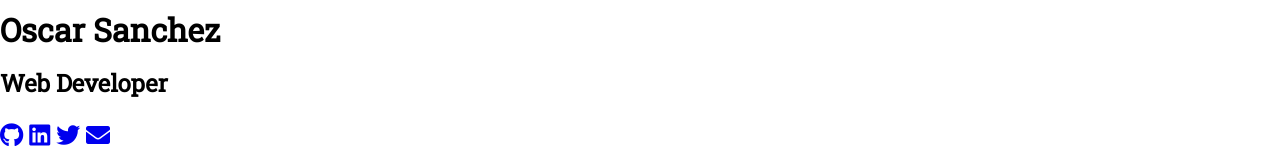
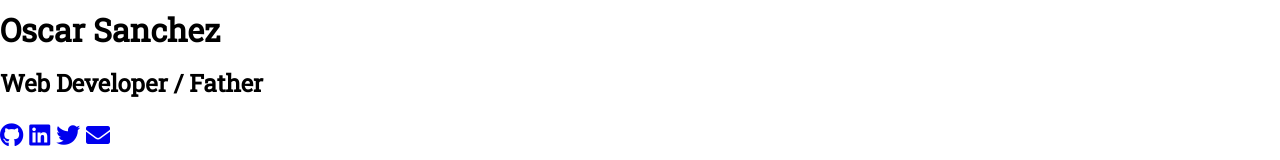
Before and after one commit to scodx/scodx-website, a plain HTML site: page index.html in a window 1280 px wide. Shown: the part 318-478 px from the top of the page. Drawn offline with nearby package versions, Linux system fonts and the light colour scheme; a small style sheet from the web is missing.

Commit message:
fghfgfgdfgdgdf

```diff
--- a/index.html
+++ b/index.html
@@ -38,7 +38,7 @@
 			</div>
 			<div class="column">
 				<h1>Oscar Sanchez</h1>
-				<h2>Web Developer</h2>
+				<h2>Web Developer / Father</h2>
 				<p class="social">
 					<a href="https://github.com/scodx"><i class="fab fa-github"></i></a>
 					<a href="https://www.linkedin.com/in/scodx/"><i class="fab fa-linkedin"></i></a>
```
